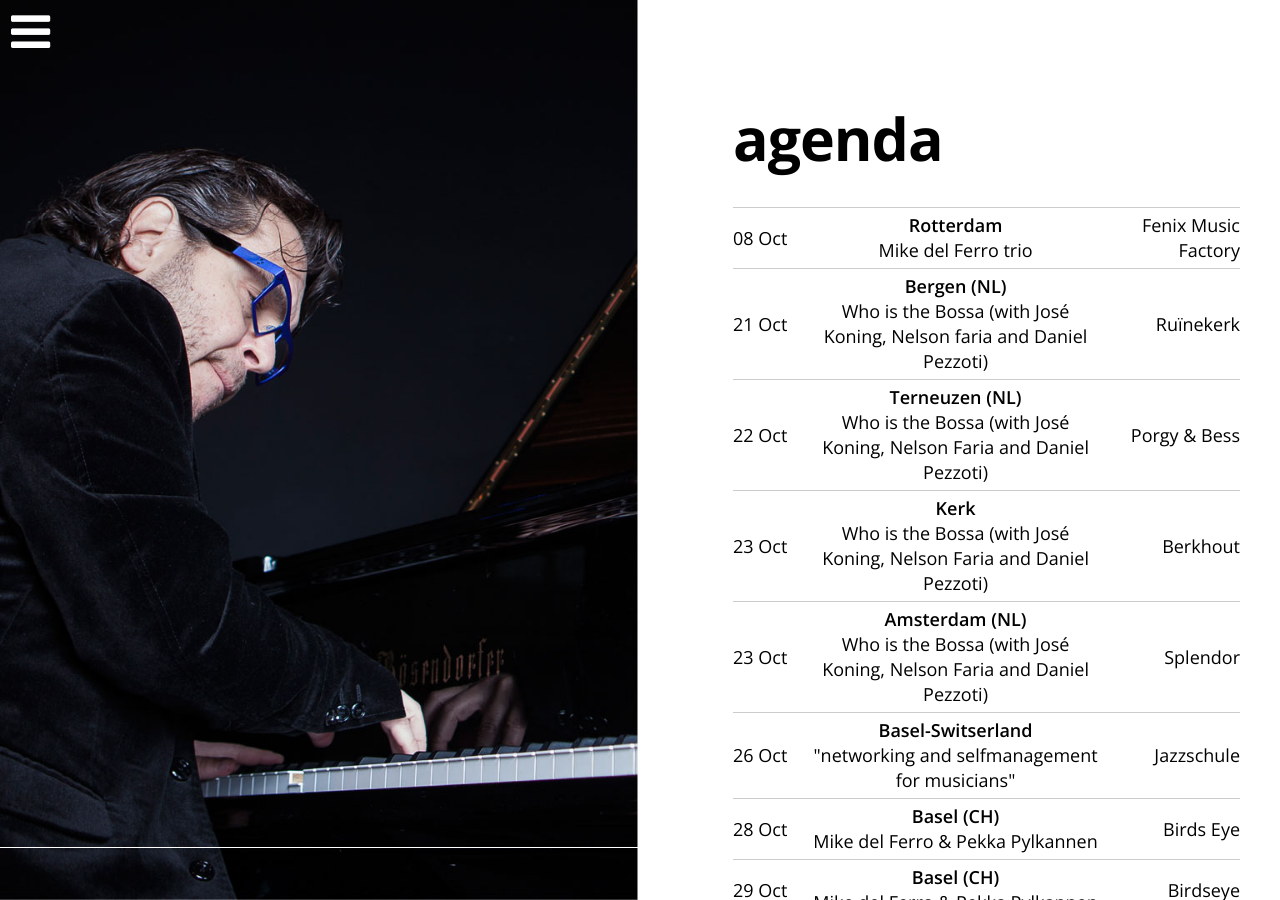
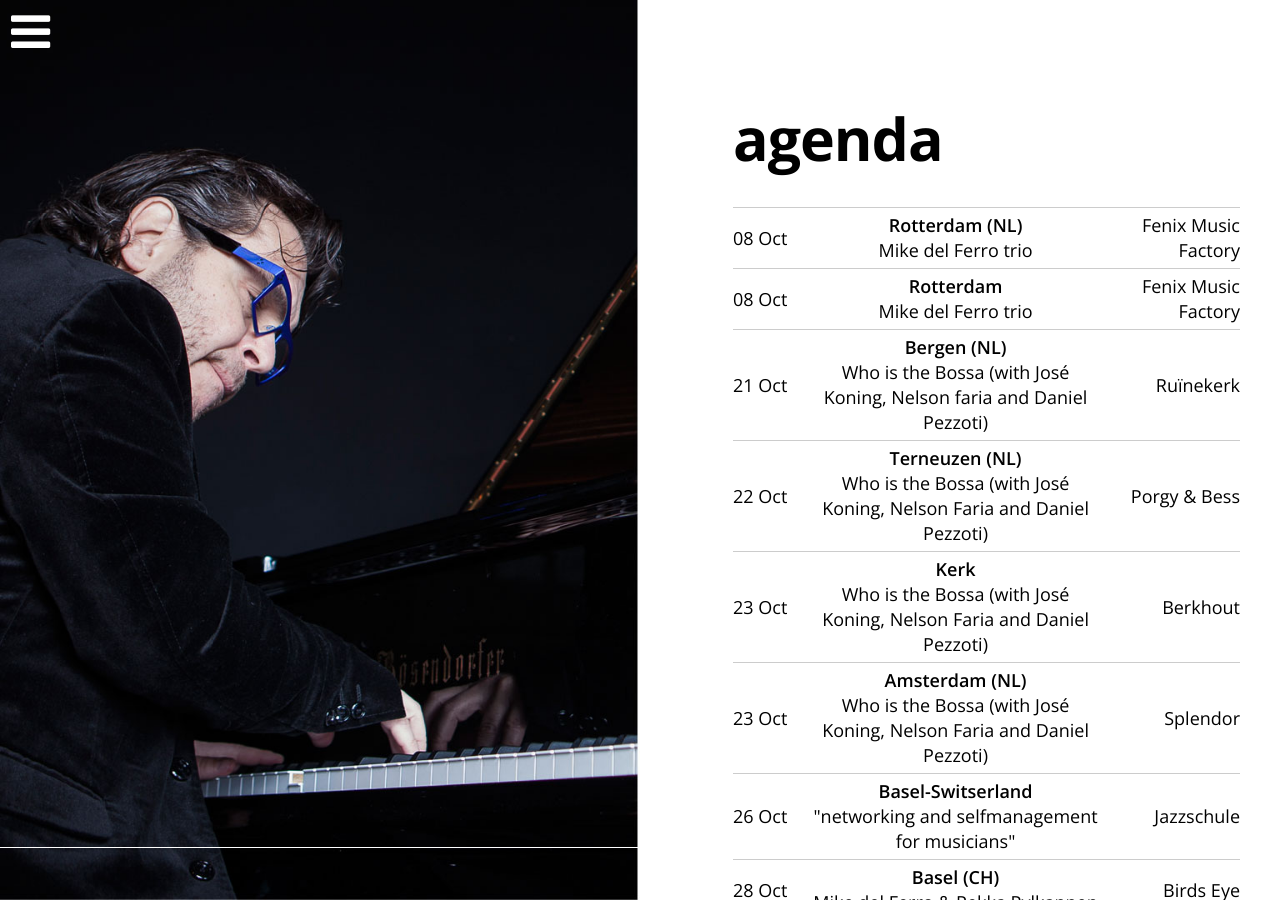
Before and after one commit to mikedelferro/website, a Jekyll site: the page built from agenda.html, in a window 1280 px wide and 900 px high. Built offline with Jekyll 4.4.1, drawn with Linux system fonts in a browser that asks for light colours; nearby versions of some CDN libraries.

Commit message:
Updated '/_config.yml' via CloudCannon

```diff
--- a/_config.yml
+++ b/_config.yml
@@ -94,3 +94,8 @@ gigs:
     location: De Roode bioscoop
     venue: Amsterdam (NL)
     url: 'http://www.roodebioscoop.nl/Roode-Zondagen/467-CLARON-MCFADDEN-en-MIKE-DEL-FERRO/1338'
+  - title: Mike del Ferro trio
+    date: 2016-10-08T08:30:00.000Z
+    location: Fenix Music Factory
+    venue: Rotterdam (NL)
+    url: 'https://www.facebook.com/fenixmusicfactory/?fref=ts'
```
